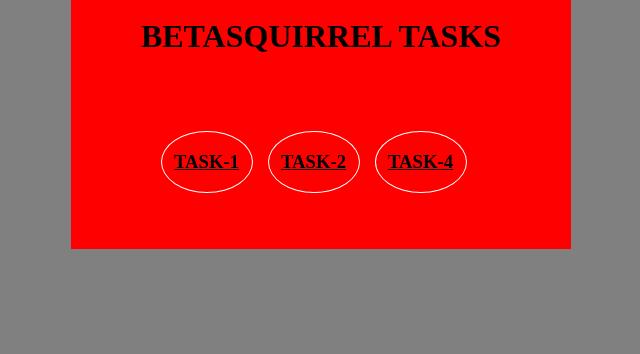
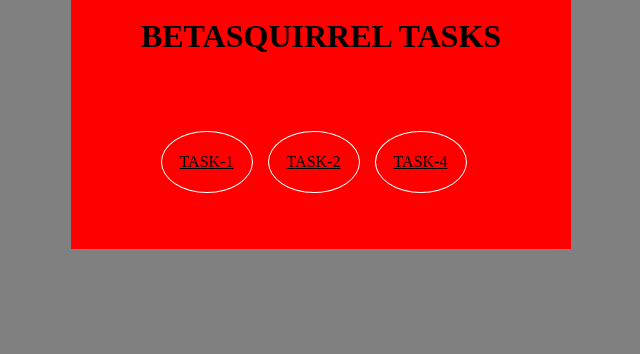
Before and after one commit to Saifunnisakk/betasquirrel-task, a PHP site: page / in a window 1280 px wide. Shown: the part 201-555 px from the top of the page, without its empty margins (437-1077 px from the left). Run offline with PHP 8.4, Linux system fonts and the light colour scheme.

Commit message:
updated index

```diff
--- a/css/style.css
+++ b/css/style.css
@@ -31,6 +31,6 @@ body {
   align-items: center;
   display: flex;
 }
-h3 {
-  text-decoration: underline;
+#bottom a {
+  color: black;
 }
--- a/index.html
+++ b/index.html
@@ -13,14 +13,14 @@
         <h1>BETASQUIRREL TASKS</h1>
       </div>
       <div id="bottom">
-        <div class="box one">
-          <h3>TASK-1</h3>
+        <div class="box">
+          <a href="task-1/index.html">TASK-1</a>
         </div>
-        <div class="box two">
-          <h3>TASK-2</h3>
+        <div class="box">
+          <a href="task-2/index.html">TASK-2</a>
         </div>
-        <div class="box three">
-          <h3>TASK-4</h3>
+        <div class="box">
+          <a href="task-4/index.html">TASK-4</a>
         </div>
       </div>
     </div>
```
